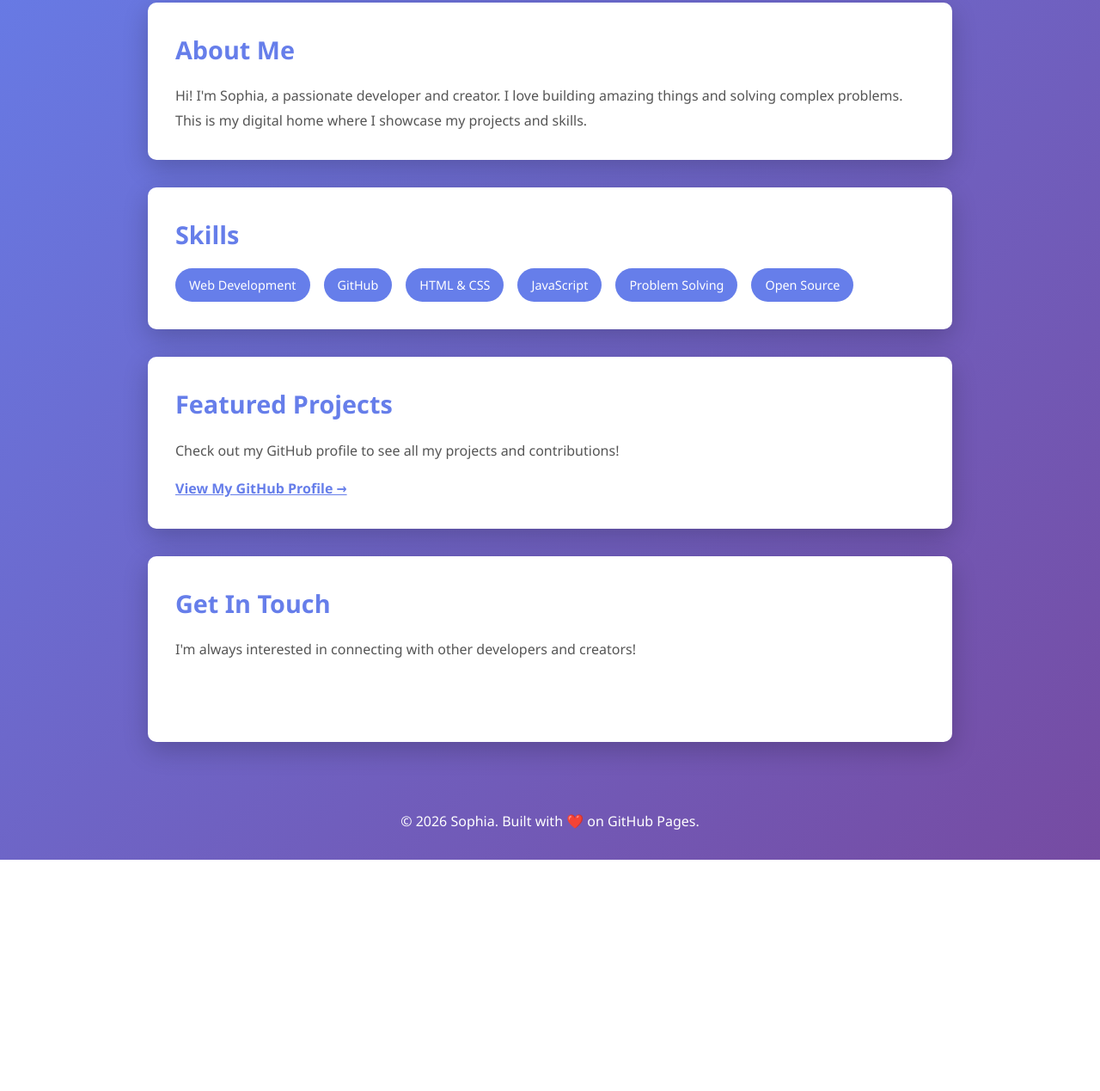
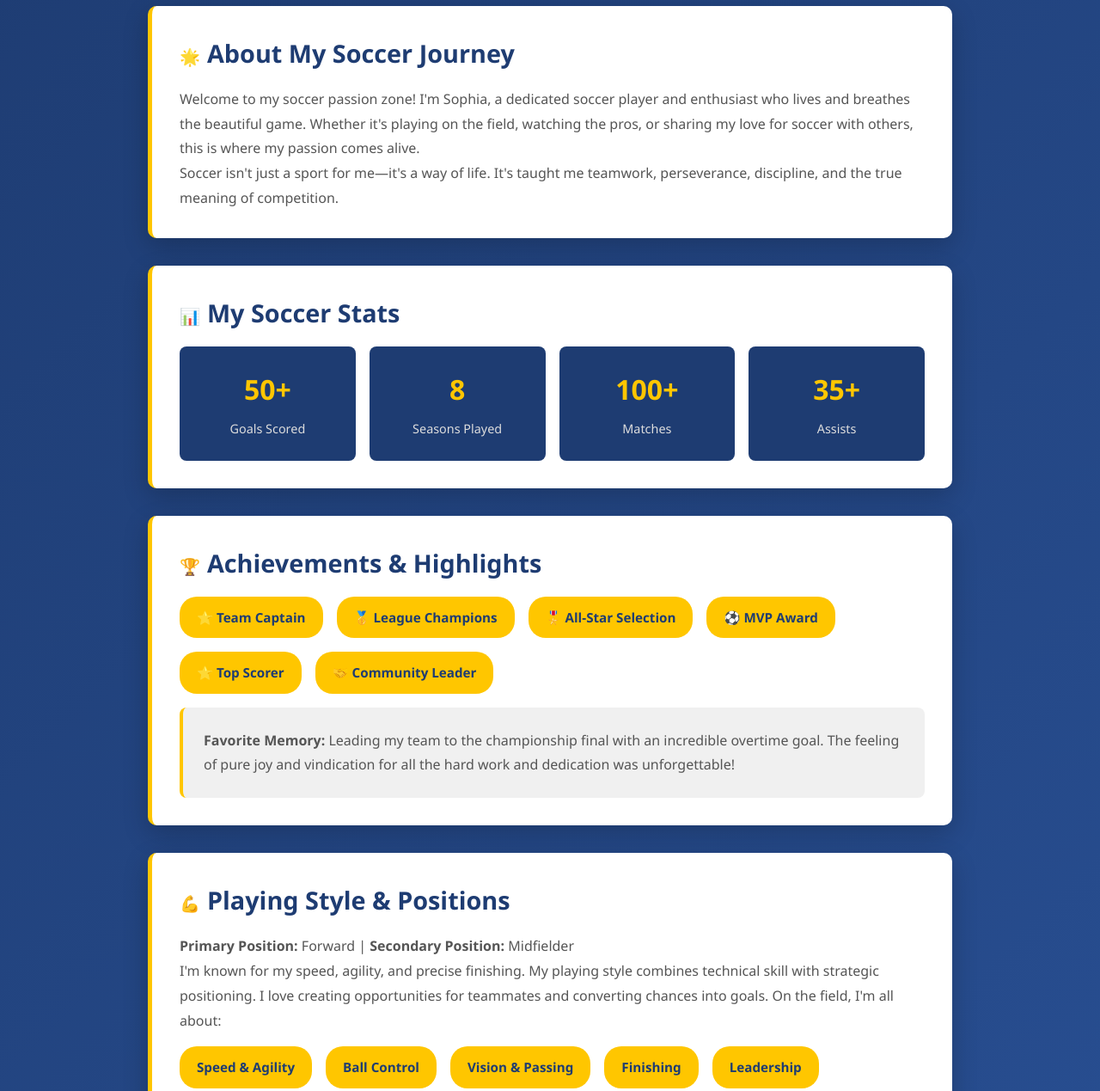
Before and after one commit to sopheroms1-tech/sophia.github.io, a plain HTML site: page index.html in a window 1280 px wide. Shown: the part 212-1481 px from the top of the page at 86% size. Before the commit the page ends 1212 px from the top, so only its background shows below. Drawn offline with Linux system fonts and the light colour scheme.

Commit message:
Update portfolio with soccer content

```diff
--- a/index.html
+++ b/index.html
@@ -3,7 +3,7 @@
 <head>
     <meta charset="UTF-8">
     <meta name="viewport" content="width=device-width, initial-scale=1.0">
-    <title>Sophia - Portfolio</title>
+    <title>Sophia - Soccer Passion</title>
     <style>
         * {
             margin: 0;
@@ -15,7 +15,7 @@
             font-family: 'Segoe UI', Tahoma, Geneva, Verdana, sans-serif;
             line-height: 1.6;
             color: #333;
-            background: linear-gradient(135deg, #667eea 0%, #764ba2 100%);
+            background: linear-gradient(135deg, #1e3c72 0%, #2a5298 100%);
             min-height: 100vh;
         }
 
@@ -25,6 +25,7 @@
             padding: 2rem 0;
             text-align: center;
             box-shadow: 0 2px 10px rgba(0, 0, 0, 0.3);
+            border-bottom: 4px solid #FFC600;
         }
 
         header h1 {
@@ -34,7 +35,7 @@
 
         header p {
             font-size: 1.2rem;
-            color: #667eea;
+            color: #FFC600;
         }
 
         .container {
@@ -50,6 +51,7 @@
             margin-bottom: 2rem;
             box-shadow: 0 10px 30px rgba(0, 0, 0, 0.2);
             transition: transform 0.3s ease;
+            border-left: 5px solid #FFC600;
         }
 
         .card:hover {
@@ -57,7 +59,7 @@
         }
 
         .card h2 {
-            color: #667eea;
+            color: #1e3c72;
             margin-bottom: 1rem;
             font-size: 1.8rem;
         }
@@ -67,19 +69,54 @@
             line-height: 1.8;
         }
 
-        .skills {
+        .stats {
+            display: grid;
+            grid-template-columns: repeat(auto-fit, minmax(150px, 1fr));
+            gap: 1rem;
+            margin-top: 1rem;
+        }
+
+        .stat-box {
+            background: #1e3c72;
+            color: white;
+            padding: 1.5rem;
+            border-radius: 8px;
+            text-align: center;
+        }
+
+        .stat-box h3 {
+            font-size: 2rem;
+            color: #FFC600;
+            margin-bottom: 0.5rem;
+        }
+
+        .stat-box p {
+            color: #ddd;
+            font-size: 0.9rem;
+        }
+
+        .achievements {
             display: flex;
             flex-wrap: wrap;
             gap: 1rem;
             margin-top: 1rem;
         }
 
-        .skill-tag {
-            background: #667eea;
-            color: white;
-            padding: 0.5rem 1rem;
+        .achievement-tag {
+            background: #FFC600;
+            color: #1e3c72;
+            padding: 0.75rem 1.25rem;
             border-radius: 20px;
-            font-size: 0.9rem;
+            font-size: 0.95rem;
+            font-weight: bold;
+        }
+
+        .highlight {
+            background: #f0f0f0;
+            padding: 1.5rem;
+            border-radius: 8px;
+            margin-top: 1rem;
+            border-left: 4px solid #FFC600;
         }
 
         .links {
@@ -94,10 +131,16 @@
             text-decoration: none;
             font-size: 1.1rem;
             transition: color 0.3s ease;
+            background: #FFC600;
+            padding: 0.75rem 1.5rem;
+            border-radius: 5px;
+            color: #1e3c72;
+            font-weight: bold;
         }
 
         .links a:hover {
-            color: #667eea;
+            background: #FFD700;
+            transform: scale(1.05);
         }
 
         footer {
@@ -105,54 +148,105 @@
             color: white;
             padding: 2rem;
             margin-top: 3rem;
+            border-top: 2px solid #FFC600;
+        }
+
+        .emoji {
+            font-size: 1.2rem;
+            margin-right: 0.5rem;
         }
     </style>
 </head>
 <body>
     <header>
-        <h1>👋 Welcome to Sophia's Portfolio</h1>
-        <p>Developer | Creator | Problem Solver</p>
+        <h1>⚽ SOPHIA'S SOCCER WORLD ⚽</h1>
+        <p>Passion. Dedication. The Beautiful Game.</p>
     </header>
 
     <div class="container">
         <div class="card">
-            <h2>About Me</h2>
-            <p>Hi! I'm Sophia, a passionate developer and creator. I love building amazing things and solving complex problems. This is my digital home where I showcase my projects and skills.</p>
+            <h2><span class="emoji">🌟</span>About My Soccer Journey</h2>
+            <p>Welcome to my soccer passion zone! I'm Sophia, a dedicated soccer player and enthusiast who lives and breathes the beautiful game. Whether it's playing on the field, watching the pros, or sharing my love for soccer with others, this is where my passion comes alive.</p>
+            <p>Soccer isn't just a sport for me—it's a way of life. It's taught me teamwork, perseverance, discipline, and the true meaning of competition.</p>
         </div>
 
         <div class="card">
-            <h2>Skills</h2>
-            <div class="skills">
-                <span class="skill-tag">Web Development</span>
-                <span class="skill-tag">GitHub</span>
-                <span class="skill-tag">HTML & CSS</span>
-                <span class="skill-tag">JavaScript</span>
-                <span class="skill-tag">Problem Solving</span>
-                <span class="skill-tag">Open Source</span>
+            <h2><span class="emoji">📊</span>My Soccer Stats</h2>
+            <div class="stats">
+                <div class="stat-box">
+                    <h3>50+</h3>
+                    <p>Goals Scored</p>
+                </div>
+                <div class="stat-box">
+                    <h3>8</h3>
+                    <p>Seasons Played</p>
+                </div>
+                <div class="stat-box">
+                    <h3>100+</h3>
+                    <p>Matches</p>
+                </div>
+                <div class="stat-box">
+                    <h3>35+</h3>
+                    <p>Assists</p>
+                </div>
             </div>
         </div>
 
         <div class="card">
-            <h2>Featured Projects</h2>
-            <p>Check out my GitHub profile to see all my projects and contributions!</p>
-            <p style="margin-top: 1rem; color: #667eea; font-weight: bold;">
-                <a href="https://github.com/sopheroms1-tech" target="_blank" style="color: #667eea; text-decoration: underline;">View My GitHub Profile →</a>
-            </p>
+            <h2><span class="emoji">🏆</span>Achievements & Highlights</h2>
+            <div class="achievements">
+                <span class="achievement-tag">⭐ Team Captain</span>
+                <span class="achievement-tag">🥇 League Champions</span>
+                <span class="achievement-tag">🎖️ All-Star Selection</span>
+                <span class="achievement-tag">⚽ MVP Award</span>
+                <span class="achievement-tag">🌟 Top Scorer</span>
+                <span class="achievement-tag">🤝 Community Leader</span>
+            </div>
+            <div class="highlight">
+                <p><strong>Favorite Memory:</strong> Leading my team to the championship final with an incredible overtime goal. The feeling of pure joy and vindication for all the hard work and dedication was unforgettable!</p>
+            </div>
         </div>
 
         <div class="card">
-            <h2>Get In Touch</h2>
-            <p>I'm always interested in connecting with other developers and creators!</p>
+            <h2><span class="emoji">💪</span>Playing Style & Positions</h2>
+            <p><strong>Primary Position:</strong> Forward | <strong>Secondary Position:</strong> Midfielder</p>
+            <p>I'm known for my speed, agility, and precise finishing. My playing style combines technical skill with strategic positioning. I love creating opportunities for teammates and converting chances into goals. On the field, I'm all about:</p>
+            <div class="achievements">
+                <span class="achievement-tag">Speed & Agility</span>
+                <span class="achievement-tag">Ball Control</span>
+                <span class="achievement-tag">Vision & Passing</span>
+                <span class="achievement-tag">Finishing</span>
+                <span class="achievement-tag">Leadership</span>
+                <span class="achievement-tag">Teamwork</span>
+            </div>
+        </div>
+
+        <div class="card">
+            <h2><span class="emoji">🎯</span>Soccer Goals & Dreams</h2>
+            <p>My passion for soccer drives me to constantly improve and achieve new heights:</p>
+            <ul style="margin-left: 2rem; margin-top: 1rem; color: #555;">
+                <li>🥅 Score 100+ goals in my career</li>
+                <li>🏅 Win multiple championships</li>
+                <li>👥 Mentor young soccer players</li>
+                <li>🌍 Promote the beautiful game globally</li>
+                <li>💯 Maintain peak fitness and performance</li>
+                <li>🤝 Build a strong, supportive soccer community</li>
+            </ul>
+        </div>
+
+        <div class="card">
+            <h2><span class="emoji">📞</span>Connect With Me</h2>
+            <p>Follow my soccer journey, share your passion for the game, and let's grow this community together!</p>
             <div class="links">
                 <a href="https://github.com/sopheroms1-tech" target="_blank">GitHub</a>
-                <a href="mailto:your-email@example.com">Email</a>
+                <a href="mailto:sophia@example.com">Email Me</a>
                 <a href="https://twitter.com" target="_blank">Twitter</a>
             </div>
         </div>
     </div>
 
     <footer>
-        <p>&copy; 2026 Sophia. Built with ❤️ on GitHub Pages.</p>
+        <p>&copy; 2026 Sophia - Soccer Enthusiast. Built with ❤️ and passion for the beautiful game. ⚽</p>
     </footer>
 </body>
 </html>
```
